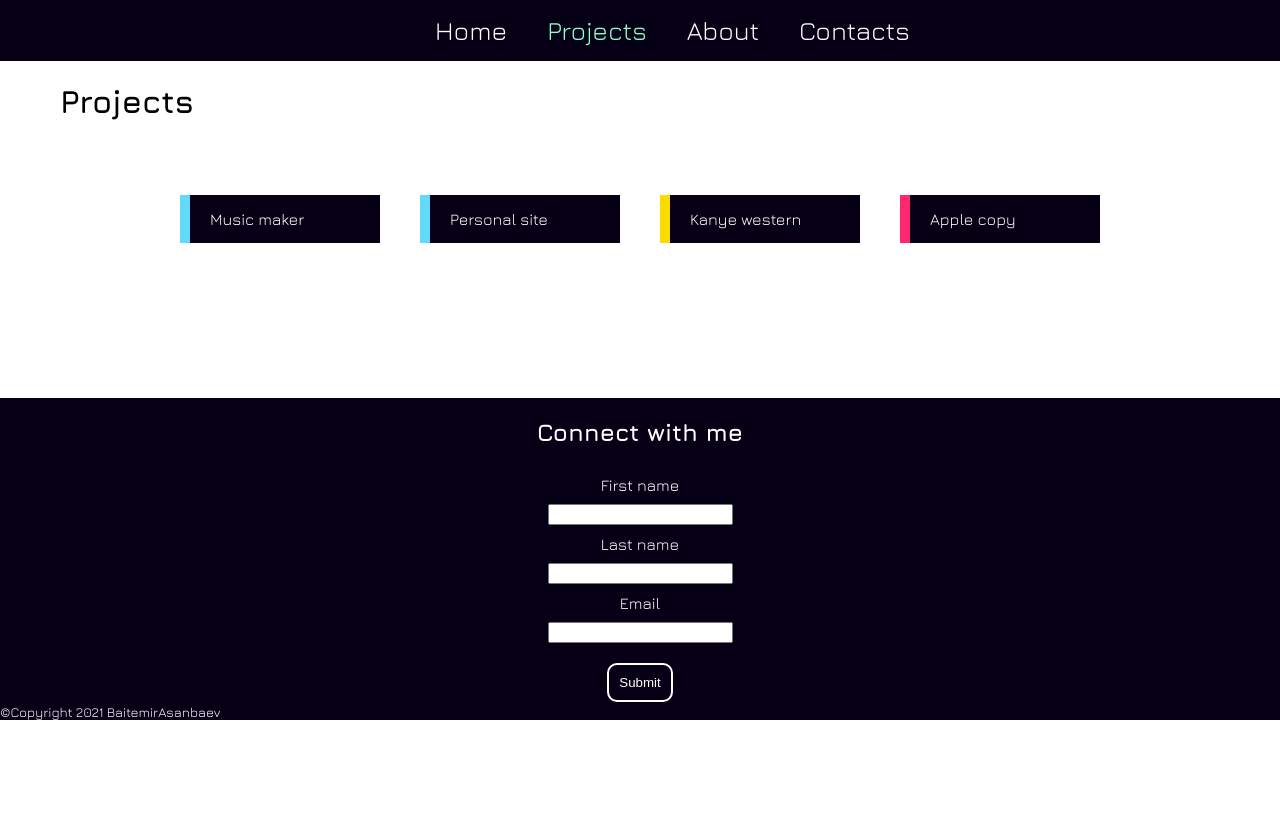
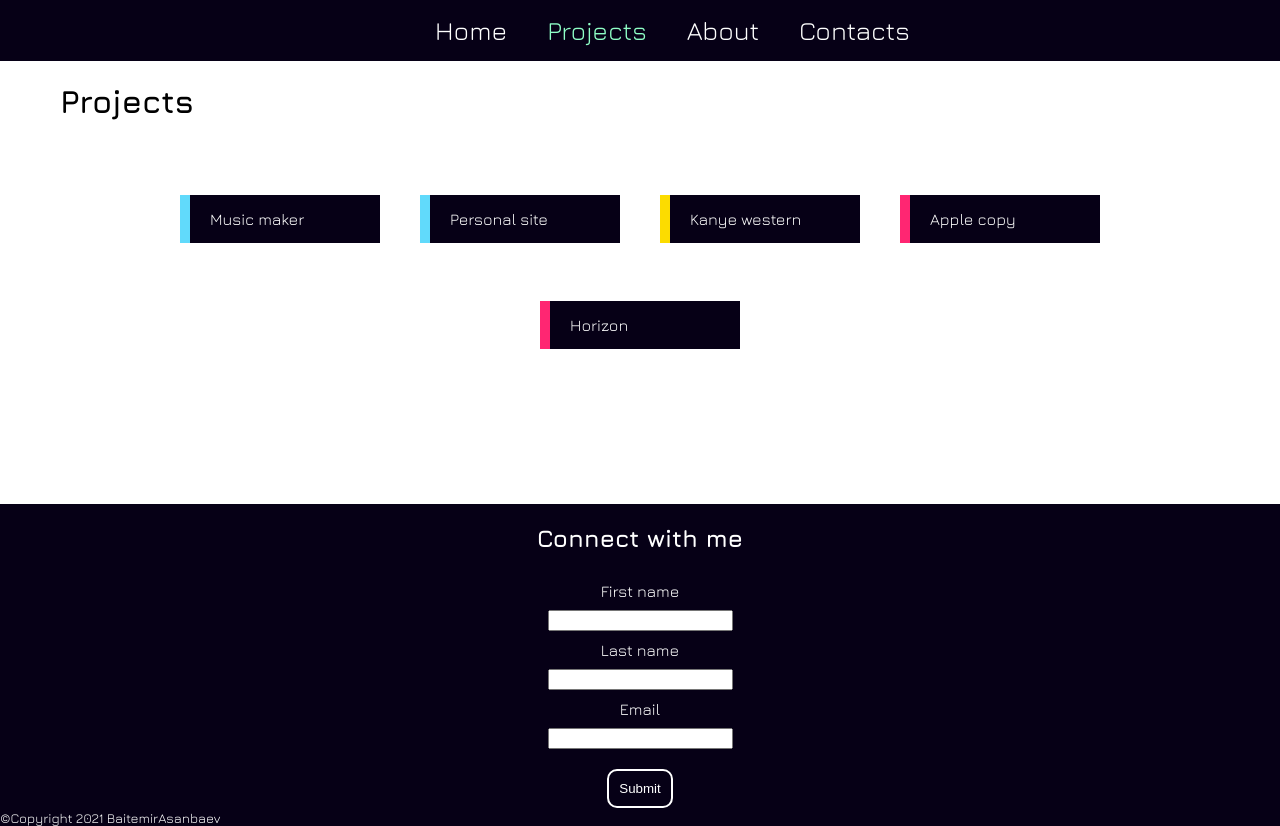
Before and after one commit to BaitemirAsanbaev/personal-site, a React (Create React App) app: page /projects in a window 1280 px wide. Before the commit the page ends 800 px from the top, so only its background shows below. Built offline with nearby package versions, Linux system fonts and the light colour scheme.

Commit message:
added horizon project

```diff
--- a/src/components/Site/Home/Home.js
+++ b/src/components/Site/Home/Home.js
@@ -27,6 +27,11 @@ const Home = () => {
         label = "Apple copy"
         type = "Design/Layout"
         break;
+      case "horizon":
+        label = "Horizon"
+        type = "Design/Layout"
+        break;
+
 
       default:
         break;
--- a/src/components/Site/Projects/Project/Project.js
+++ b/src/components/Site/Projects/Project/Project.js
@@ -3,6 +3,7 @@ import mus_img from "../../../../images/music-maker.png";
 import kw_img from "../../../../images/kanye-western.png";
 import ps_img from "../../../../images/personal-site.png";
 import ap_img from "../../../../images/apple.png";
+import hrz_img from "../../../../images/horizon.png";
 
 const Project = ({match}) => {
 
@@ -116,6 +117,33 @@ const Project = ({match}) => {
             </a>);
         break;
 
+      case "horizon":
+
+        project_name = "Horizon"
+
+        project_description = "Horizontal site. This site is unique because it scrolls right/left instead of up/down. I used only HTML and CSS to made it.";
+
+        links.push(<ul className={classes.links}>
+          <li><a
+          href='https://github.com/BaitemirAsanbaev/horizon'
+          rel="noreferrer"
+          target='_blank'>
+            GitHub repository
+          </a></li>
+        </ul>);
+
+        screenshot.push(<a
+          href='https://horizon-site.netlify.app/'
+          rel="noreferrer"
+          target='_blank'>
+            <img
+              alt="s"
+              className={classes.screenshot}
+              src={hrz_img}/>
+            </a>);
+        break;
+
+
       default:
         break;
     }
--- a/src/components/Site/Projects/Projects.js
+++ b/src/components/Site/Projects/Projects.js
@@ -29,6 +29,10 @@ const Projects = ({ match }) => {
         label = "Apple copy"
         type = "Design/Layout"
         break;
+      case "horizon":
+        label = "Horizon"
+        type = "Design/Layout"
+        break;
 
 
       default:
--- a/src/redux/reducers/projects.js
+++ b/src/redux/reducers/projects.js
@@ -2,7 +2,8 @@ const initial_state = [
   "music-maker",
   "personal-site",
   "kanye-western",
-  "apple-copy"
+  "apple-copy",
+  "horizon"
 ];
 
 const projects = (state = initial_state) => {
```
Also changed, not shown: src/images/horizon.png (added).
